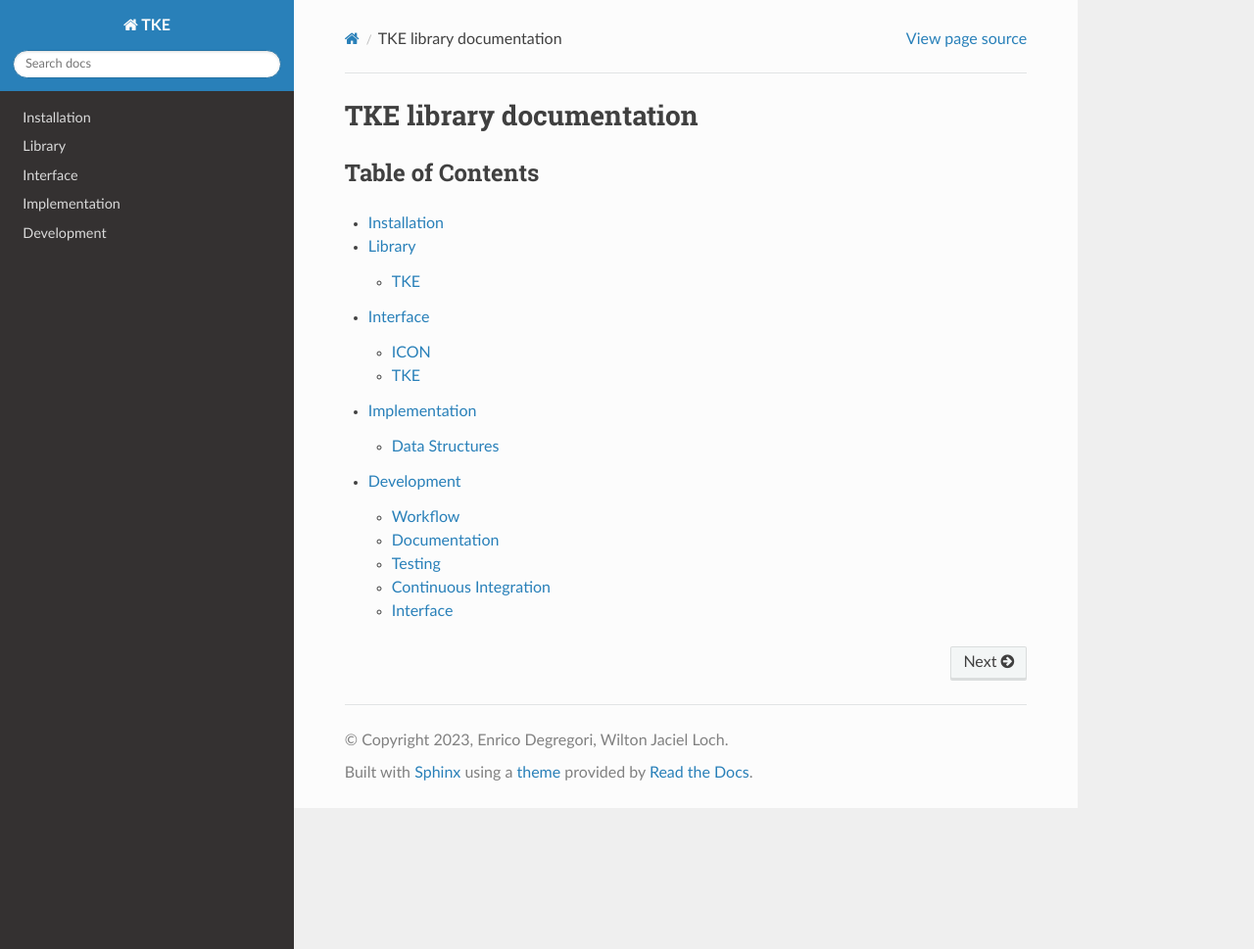
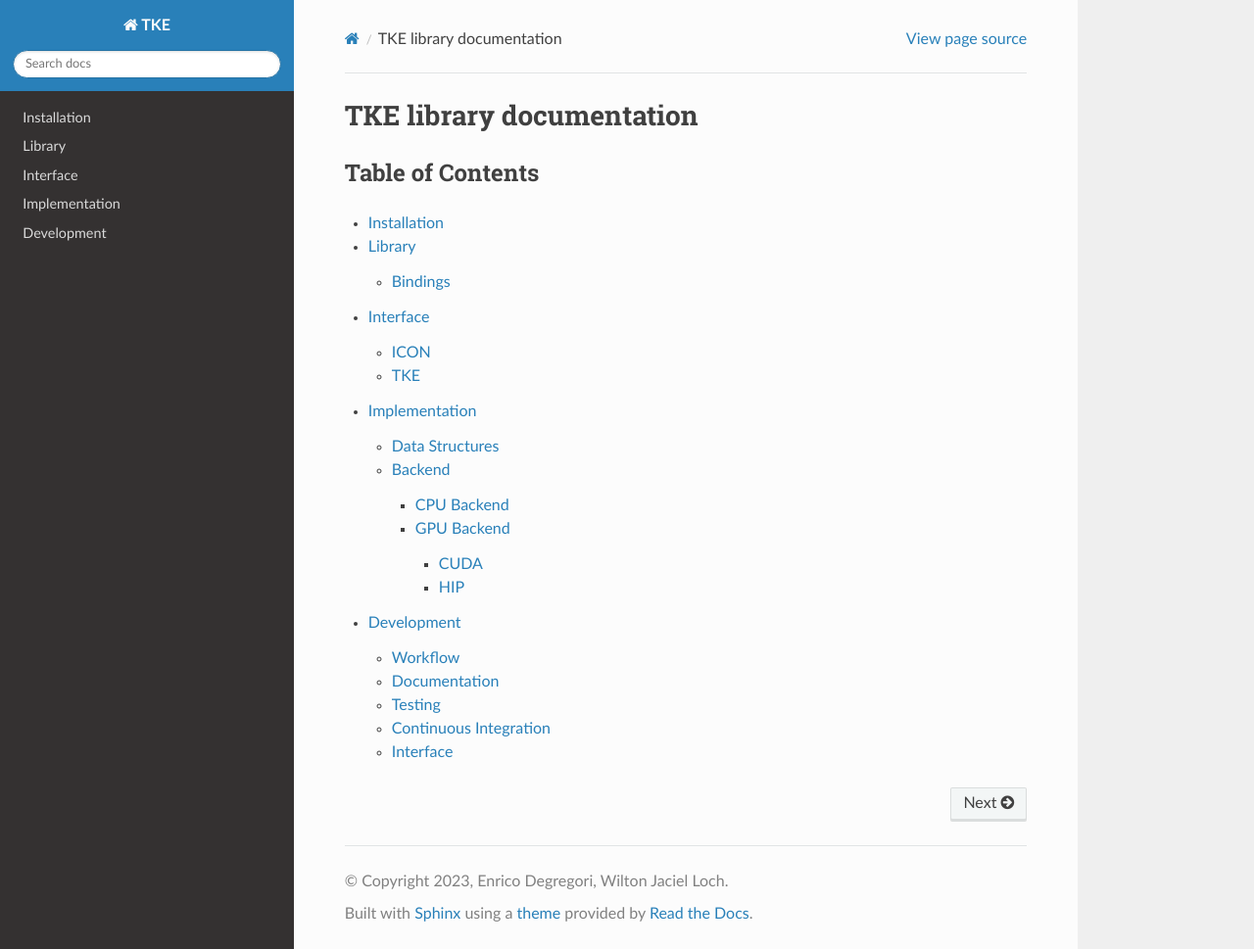
Before and after one commit to EnricoDeg/YAOP, a Sphinx documentation site: the page built from doc/source/index.rst, in a window 1280 px wide and 969 px high. Shown: the whole window at 98% size. Built offline with Sphinx 7.4.7 and the Read the Docs theme 2.0.0, drawn with Linux system fonts in a browser that asks for light colours.

Commit message:
doc: create backend and bindings sections

```diff
--- /dev/null
+++ b/doc/source/backend.rst
@@ -0,0 +1,15 @@
+.. _backend:
+
+Backend
+=======
+
+Info about the backend implementation.
+
+.. doxygenfile:: TKE_backend.hpp
+   :project: TKE
+
+.. toctree::
+   :maxdepth: 2
+
+   backend_cpu
+   backend_gpu
--- /dev/null
+++ b/doc/source/backend_cpu.rst
@@ -0,0 +1,6 @@
+.. _backend_cpu:
+
+CPU Backend
+===========
+
+Info about the CPU implementation.
--- /dev/null
+++ b/doc/source/backend_gpu.rst
@@ -0,0 +1,12 @@
+.. _backend_gpu:
+
+GPU Backend
+===========
+
+Info about the GPU implementation.
+
+.. toctree::
+   :maxdepth: 2
+
+   backend_gpu_cuda
+   backend_gpu_hip
--- /dev/null
+++ b/doc/source/backend_gpu_cuda.rst
@@ -0,0 +1,6 @@
+.. _backend_gpu_cuda:
+
+CUDA
+====
+
+Info about the CUDA implementation.
--- /dev/null
+++ b/doc/source/backend_gpu_hip.rst
@@ -0,0 +1,6 @@
+.. _backend_gpu_hip:
+
+HIP
+===
+
+Info about the HIP implementation.
--- /dev/null
+++ b/doc/source/bindings.rst
@@ -0,0 +1,6 @@
+.. _bindings:
+
+Bindings
+========
+
+Info about C and Fortran interface.
--- a/doc/source/cpp_doxygen_sphinx.rst
+++ /dev/null
@@ -1,6 +0,0 @@
-.. _interface_tke:
-
-TKE
-===
-.. doxygenfile:: TKE.hpp
-   :project: TKE
--- a/doc/source/implementation.rst
+++ b/doc/source/implementation.rst
@@ -10,3 +10,4 @@ Backend details
    :maxdepth: 2
 
    datastruct
+   backend
--- a/doc/source/index.rst
+++ b/doc/source/index.rst
@@ -13,7 +13,7 @@ TKE library documentation
 Table of Contents
 ^^^^^^^^^^^^^^^^^
 .. toctree::
-   :maxdepth: 2
+   :maxdepth: 6
 
    installation
    library
--- a/doc/source/library.rst
+++ b/doc/source/library.rst
@@ -13,7 +13,10 @@ The library is designed to have three steps:
 
 The library is written in C++ but C and Fortran interfaces are provided. The `examples` folder provides simple benchmarks of the vertical mixing scheme running standalone and with different drivers written in the supported languages.
 
+.. doxygenfile:: TKE.hpp
+   :project: TKE
+
 .. toctree::
    :maxdepth: 2
 
-   cpp_doxygen_sphinx
+   bindings
```
